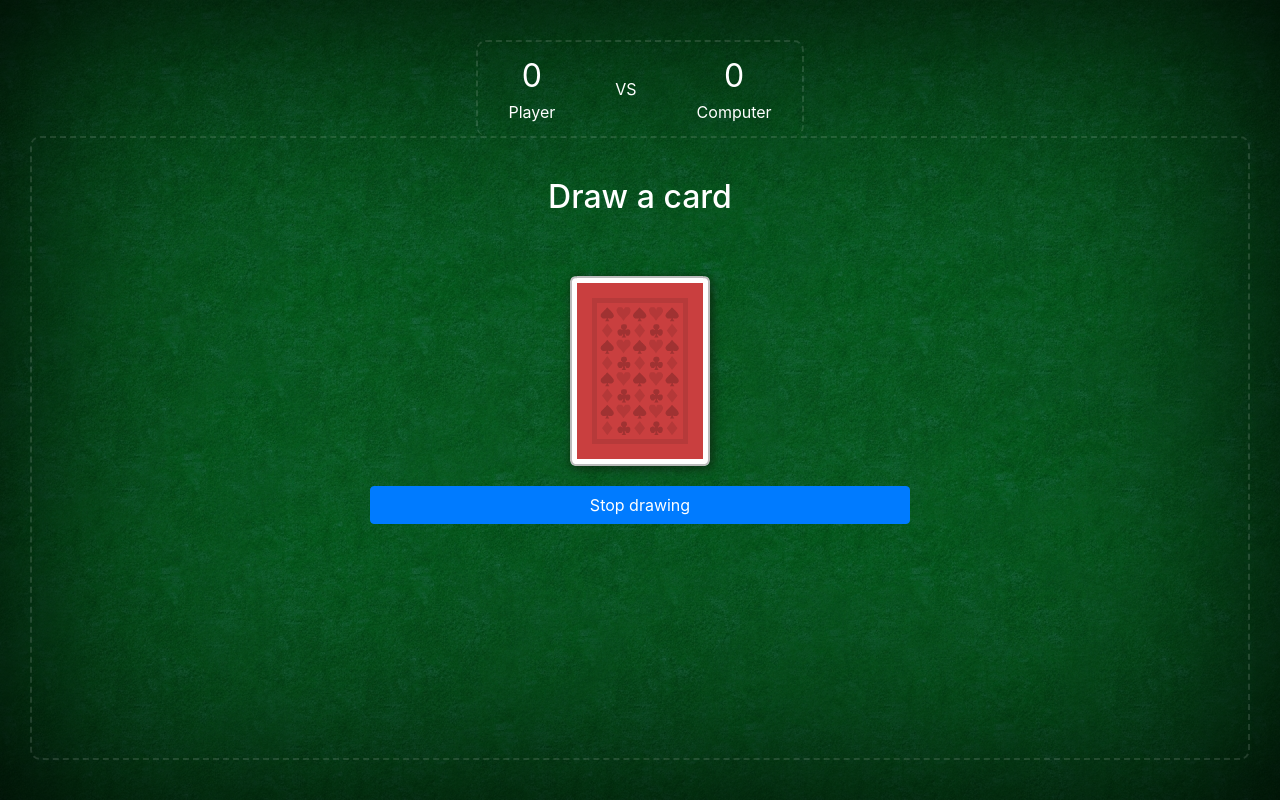
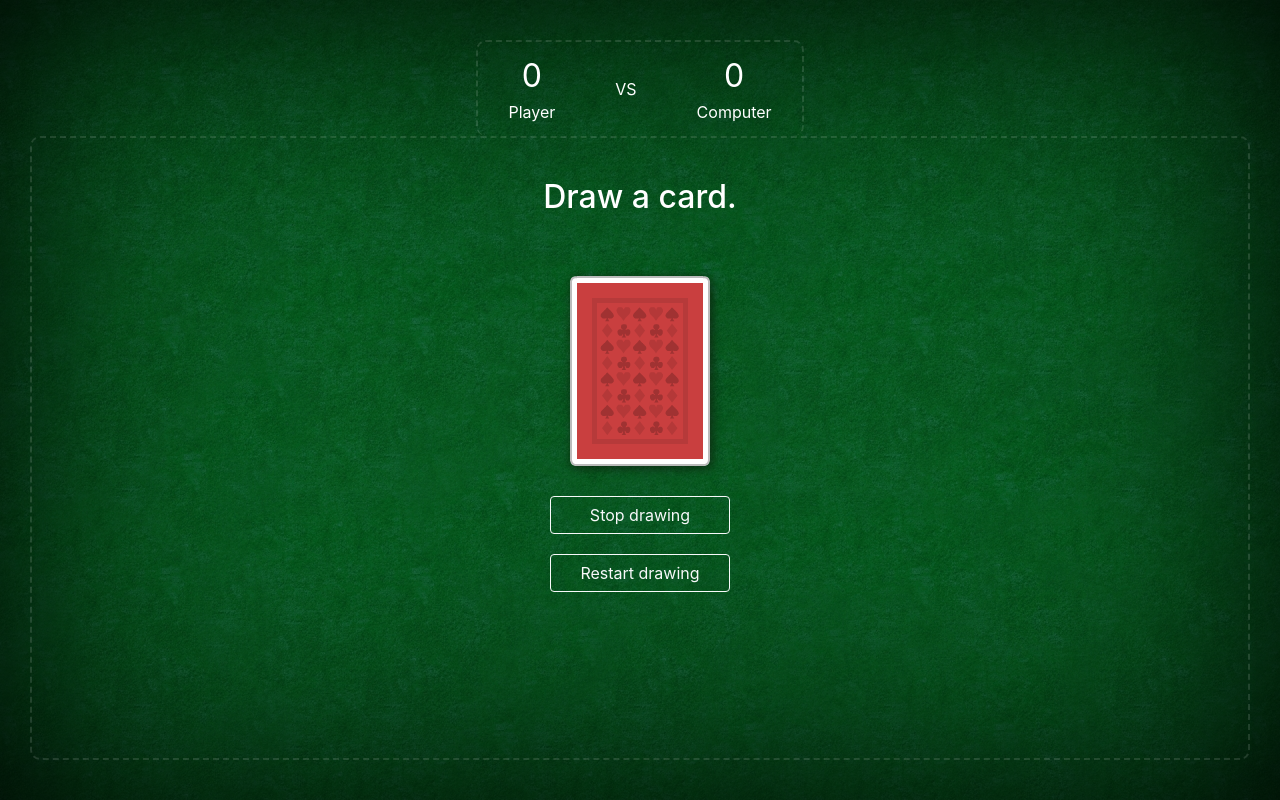
Before and after one commit to RenV123/js-blackjack-card-game, a plain HTML site: page index.html in a window 1280 px wide. Drawn offline with nearby package versions, Linux system fonts and the light colour scheme.

Commit message:
Add restart button.

```diff
--- a/css/style.css
+++ b/css/style.css
@@ -80,6 +80,10 @@ h2 {
   padding-top: 35px;
 }
 
+.btn {
+  margin: 10px 180px;
+}
+
 body {
   /* background: radial-gradient(circle, transparent 60%, black 150%),
     var(--game-bg-color);*/
--- a/index.html
+++ b/index.html
@@ -52,8 +52,11 @@
                         </div>
                     </div>
                 </div>
-                <button type="button" class="btn btn-primary" id="stop-button">
+                <button type="button" class="btn btn-outline-light" id="stop-button">
                     Stop drawing
+                </button>
+                <button type="button" class="btn btn-outline-light" id="restart-button">
+                    Restart drawing
                 </button>
             </div>
         </div>
--- a/script.js
+++ b/script.js
@@ -35,6 +35,40 @@
 
   const startNewGame = () => {
     cardsPool = [...cardDeck];
+    computerScore = 0;
+    playerScore = 0;
+    isGameOver = false;
+    computerPickedCards = [];
+    userPickedCards = [];
+    redrawGame();
+  };
+
+  const redrawGame = () => {
+    let playerCardImg = document.getElementById('player-drawn-card-image');
+    let computerCardImg = document.getElementById('computer-drawn-card-image');
+    let titleElement = document.getElementById('game-title');
+    let computerScoreElement = document.getElementById('computer-score');
+    let playerScoreElement = document.getElementById('player-score');
+
+    if (playerCardImg) {
+      playerCardImg.src = './Assets/Cards/cardBack_red4.png';
+
+      //Make it accessible always update the alt tag
+      playerCardImg.alt = 'card back';
+      playerCardImg.style.visibility = 'hidden';
+    }
+
+    if (computerCardImg) {
+      playerCardImg.src = './Assets/Cards/cardBack_red4.png';
+
+      //Make it accessible always update the alt tag
+      computerCardImg.alt = 'card back';
+      computerCardImg.style.visibility = 'hidden';
+    }
+
+    titleElement.innerHTML = 'Draw a card.';
+    computerScoreElement.innerHTML = computerScore;
+    playerScoreElement.innerHTML = playerScore;
   };
 
   const getRandomNr = (min, max) => {
@@ -99,7 +133,7 @@
       isGameOver = true;
     } else if (
       playerScore > 21 ||
-      (checkComputer && computerScore > playerScore && computerScore <= 21)
+      (checkComputer && computerScore >= playerScore && computerScore <= 21)
     ) {
       var titleElement = document.getElementById('game-title');
       titleElement.innerHTML = 'The dealer has won.';
@@ -129,9 +163,11 @@
         let playerCard = drawACard();
         AddPlayerCard(playerCard);
         checkScores(false);
-        /*let computerCard = drawACard();
-        AddComputerCard(computerCard);*/
       }
     }
   });
+
+  document.getElementById('restart-button').addEventListener('click', () => {
+    startNewGame();
+  });
 })();
```
